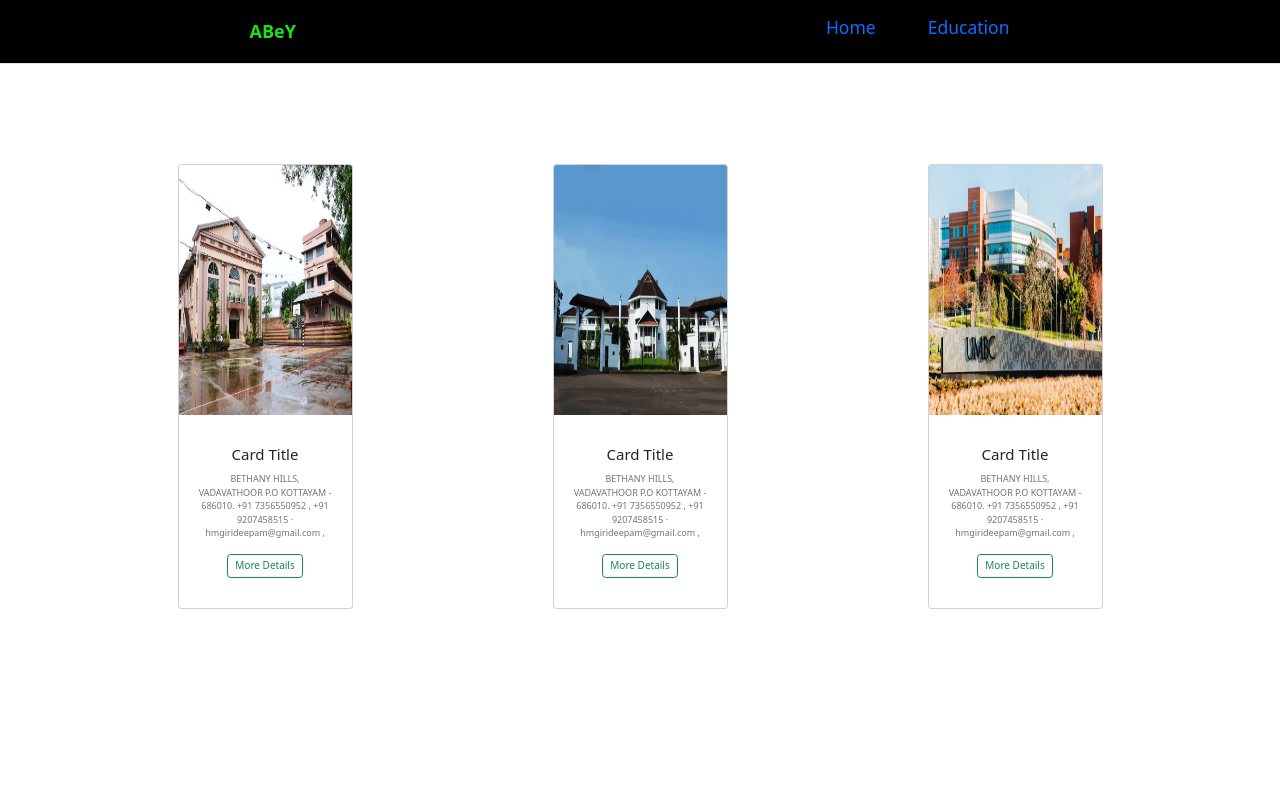
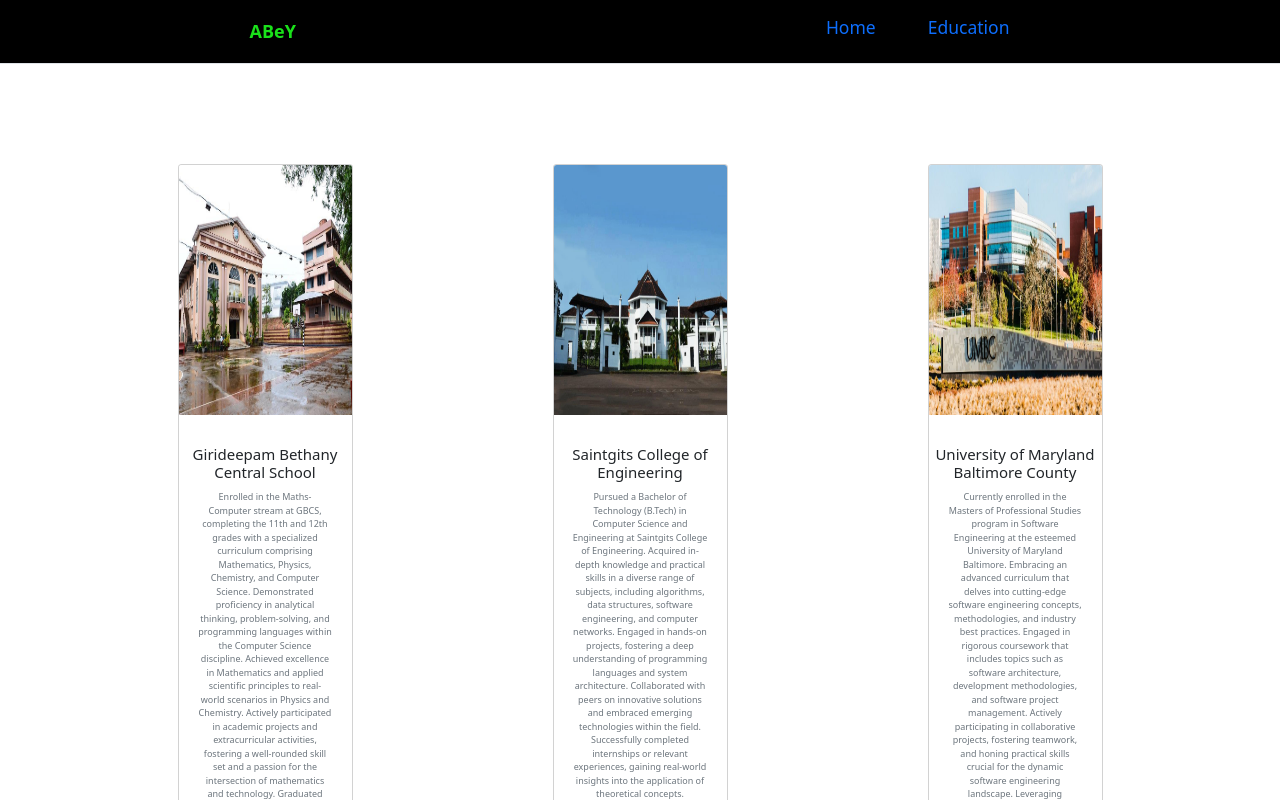
Before and after one commit to abeyrajan7/abey-portfolio, a React (Create React App) app: page /education in a window 1280 px wide. Shown: the top 800 px of the page. Built offline with nearby package versions, Linux system fonts and the light colour scheme.

Commit message:
changes in education page

```diff
--- a/src/Cards/Cards.jsx
+++ b/src/Cards/Cards.jsx
@@ -16,15 +16,15 @@
                         <PortfolioCard
                             title='Girideepam Bethany Central School'
                             imageUrl={SchoolImage}
-                            body='BETHANY HILLS, VADAVATHOOR P.O KOTTAYAM - 686010. +91 7356550952 , +91 9207458515 · hmgirideepam@gmail.com ,'/>
+                            body='Enrolled in the Maths-Computer stream at GBCS, completing the 11th and 12th grades with a specialized curriculum comprising Mathematics, Physics, Chemistry, and Computer Science. Demonstrated proficiency in analytical thinking, problem-solving, and programming languages within the Computer Science discipline. Achieved excellence in Mathematics and applied scientific principles to real-world scenarios in Physics and Chemistry. Actively participated in academic projects and extracurricular activities, fostering a well-rounded skill set and a passion for the intersection of mathematics and technology. Graduated with honors, showcasing a comprehensive understanding of the Maths-Computer stream.'/>
                         <PortfolioCard
                             title='Saintgits College of Engineering'
                             imageUrl={CollegeImageB}
-                            body='BETHANY HILLS, VADAVATHOOR P.O KOTTAYAM - 686010. +91 7356550952 , +91 9207458515 · hmgirideepam@gmail.com ,'/>
+                            body='Pursued a Bachelor of Technology (B.Tech) in Computer Science and Engineering at Saintgits College of Engineering. Acquired in-depth knowledge and practical skills in a diverse range of subjects, including algorithms, data structures, software engineering, and computer networks. Engaged in hands-on projects, fostering a deep understanding of programming languages and system architecture. Collaborated with peers on innovative solutions and embraced emerging technologies within the field. Successfully completed internships or relevant experiences, gaining real-world insights into the application of theoretical concepts. Demonstrated commitment to academic excellence, receiving recognition for outstanding performance. The college education laid a solid foundation for a dynamic career in the ever-evolving field of Computer Science and Engineering.'/>
                         <PortfolioCard
                             title='University of Maryland Baltimore County'
                             imageUrl={CollegeImageM}
-                            body='BETHANY HILLS, VADAVATHOOR P.O KOTTAYAM - 686010. +91 7356550952 , +91 9207458515 · hmgirideepam@gmail.com ,'/>
+                            body='Currently enrolled in the Masters of Professional Studies program in Software Engineering at the esteemed University of Maryland Baltimore. Embracing an advanced curriculum that delves into cutting-edge software engineering concepts, methodologies, and industry best practices. Engaged in rigorous coursework that includes topics such as software architecture, development methodologies, and software project management. Actively participating in collaborative projects, fostering teamwork, and honing practical skills crucial for the dynamic software engineering landscape. Leveraging opportunities for hands-on experiences, internships, or research projects to further enhance knowledge and application of software engineering principles. Committed to achieving a profound mastery of advanced software engineering concepts to excel in the ever-evolving technology sector.'/>
                     </div>
                 </div>
             </div>
--- a/src/Cards/PortfolioCard.jsx
+++ b/src/Cards/PortfolioCard.jsx
@@ -12,11 +12,11 @@
         </div>
       </div>
       <div className="card-body text-dark">
-        <h4 className="card-title">Card Title</h4>
+        <h4 className="card-title">{title}</h4>
         <p className="card-text text-secondary">
           {body}
         </p>
-        <a href="#" className="btn btn-outline-success">More Details</a>
+        {/* <a href="#" className="btn btn-outline-success">More Details</a> */}
       </div>
 
     </div>
```
